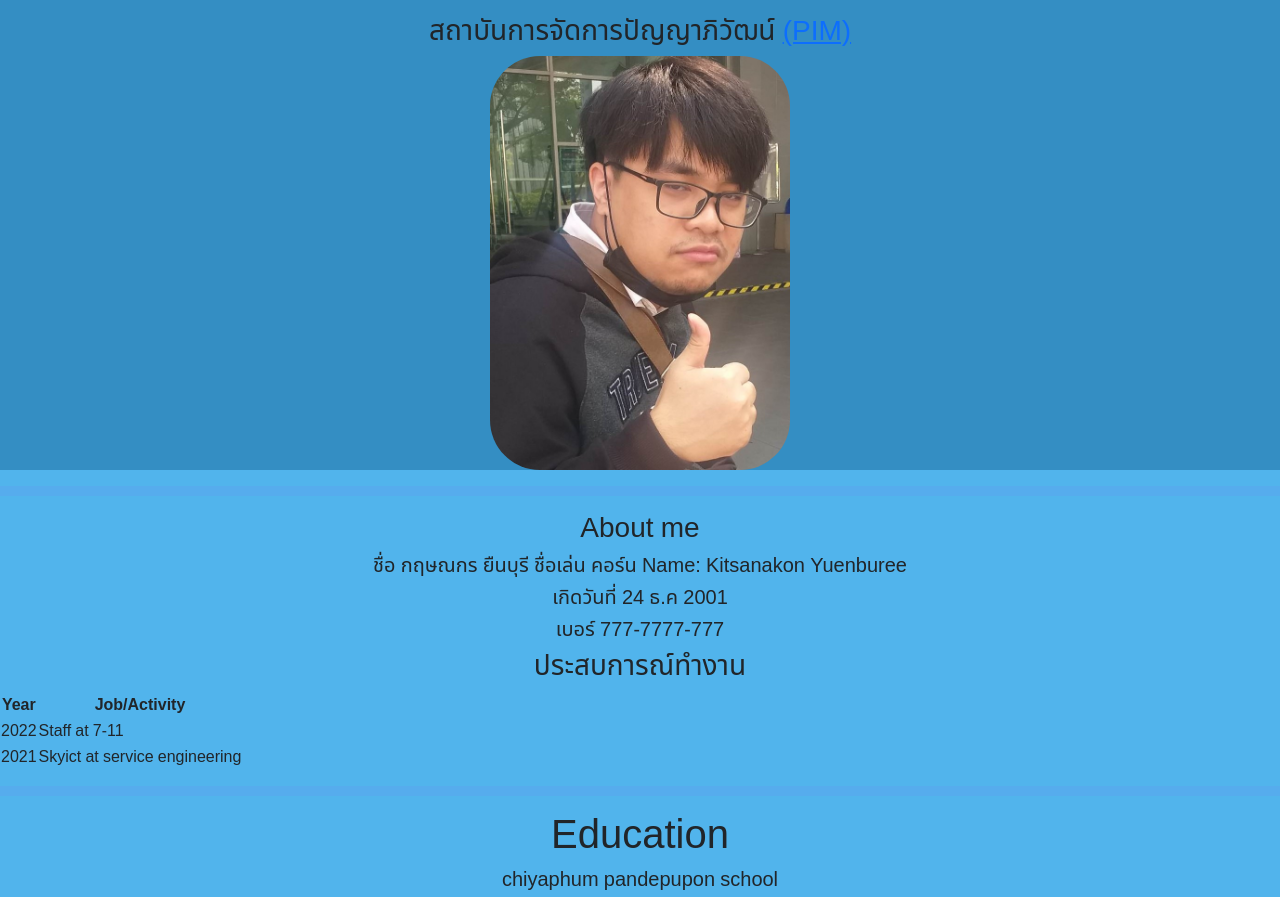
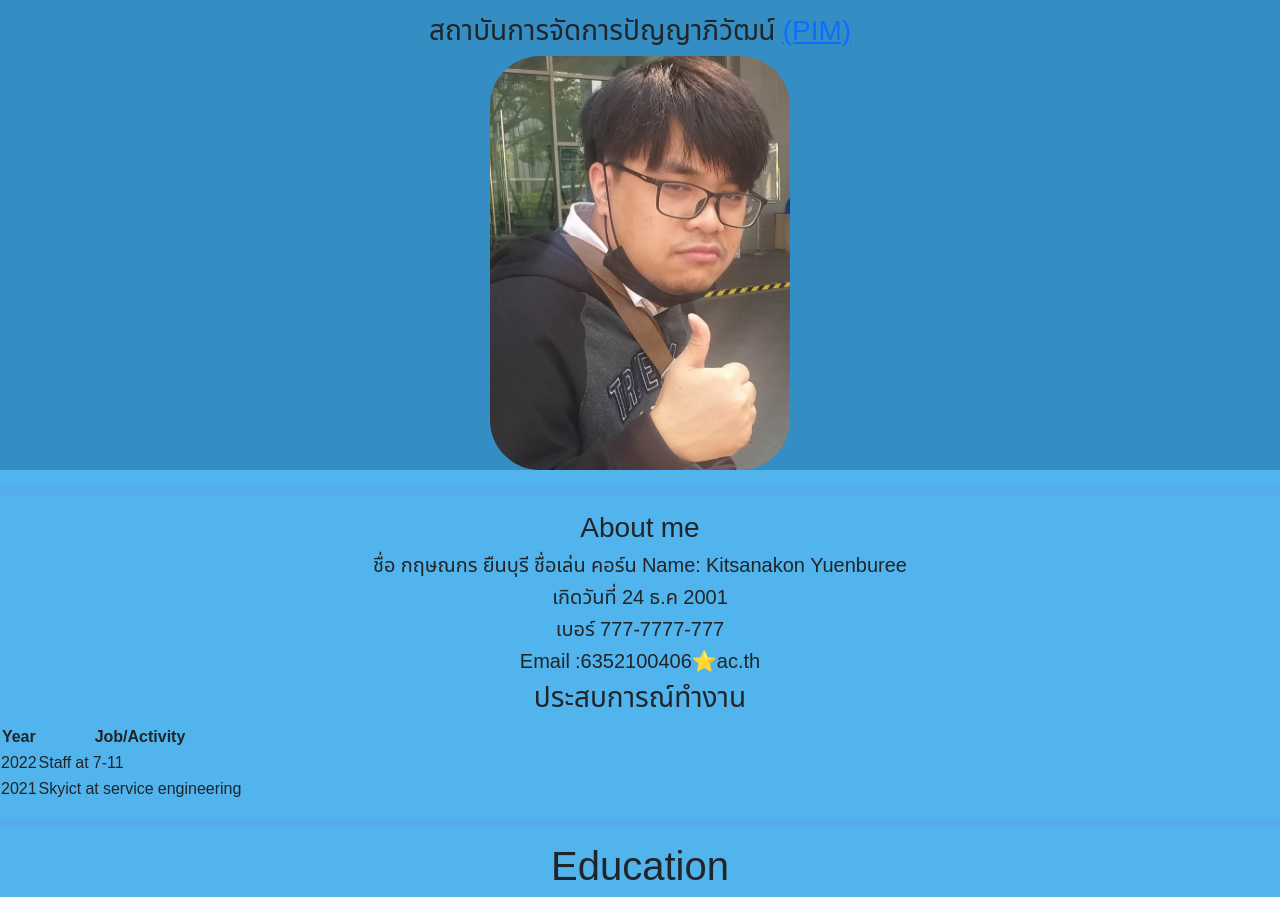
Before and after one commit to Conkitsanakon/ResumeProject, a plain HTML site: page index.html in a window 1280 px wide. Shown: the part 181-1078 px from the top of the page. Drawn offline with nearby package versions, Linux system fonts and the light colour scheme.

Commit message:
Update index.html

```diff
--- a/index.html
+++ b/index.html
@@ -69,6 +69,7 @@
     <h5>ชื่อ กฤษณกร ยืนบุรี ชื่อเล่น คอร์น Name: Kitsanakon Yuenburee</h5>
     <h5>เกิดวันที่ 24 ธ.ค 2001</h5>
     <h5>เบอร์ 777-7777-777</h5>
+    <h5>Email :6352100406⭐ac.th</h5>
 
     <h3 id="5">ประสบการณ์ทำงาน</h3>
         <!-- <ul>
```
